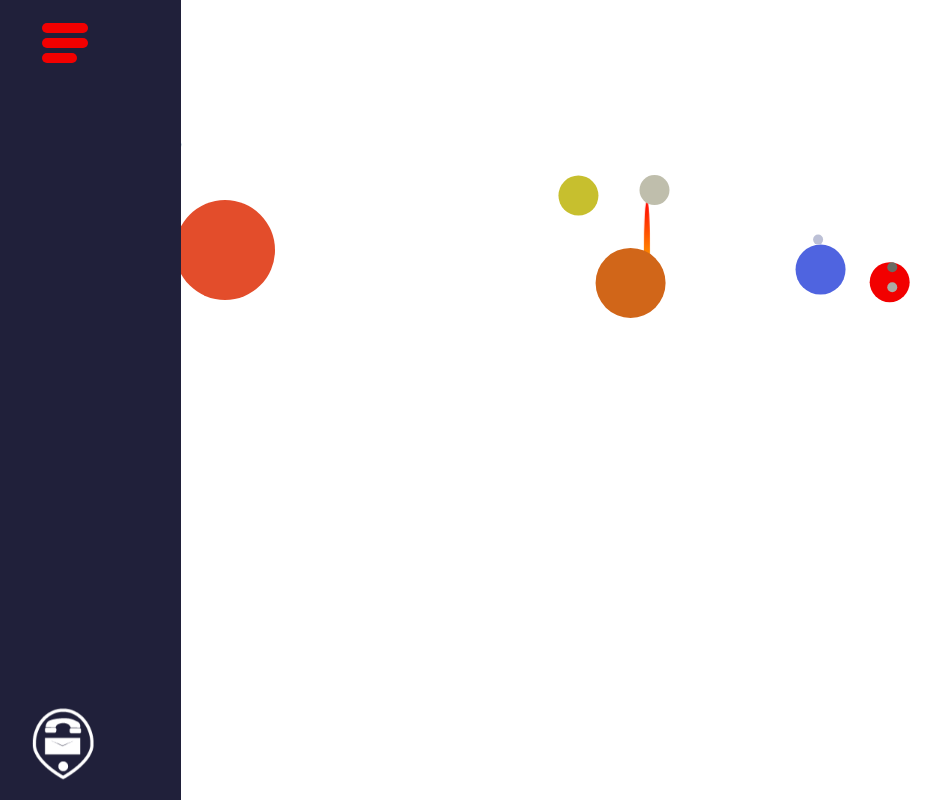
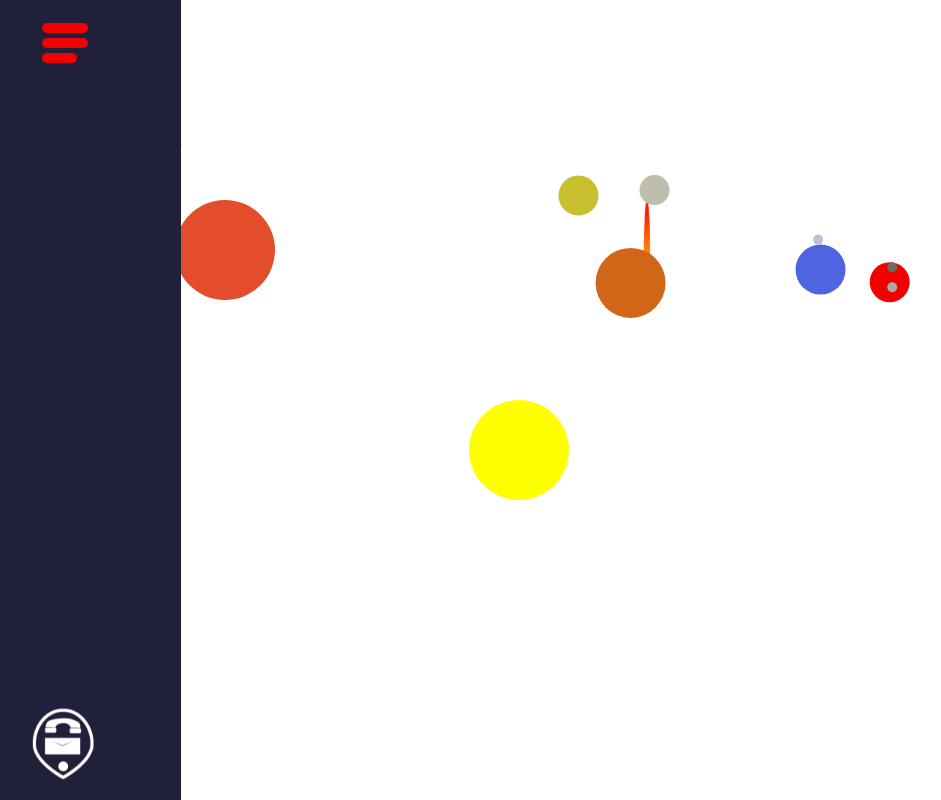
Before and after one commit to MikeTheFyke/MiFy, a Vue app in the folder client/: page / in a window 1280 px wide. Shown: the top 800 px of the page, without its empty margins (51-992 px from the left). Built offline with nearby package versions, Linux system fonts and the light colour scheme.

Commit message:
Repositioned space container

```diff
--- a/client/src/components/Space.vue
+++ b/client/src/components/Space.vue
@@ -1,14 +1,15 @@
 <template>
     <div id="space-container">
-        <div id="Alpha"></div>
-
+        <div id="space-container2">
+            <div id="Alpha"></div>
+        </div>
     </div>
 </template>
 
 <script>
 
 export default {
-        name: "Space",
+        name: 'Spacevue',
         data (){
             return{
 
@@ -28,9 +29,15 @@ export default {
 
 #space-container{
     position: absolute;
-    top: 200px;
+    top: 400px;
     width: 100%;
     height: 400px;
+}
+
+#space-container2{
+    margin: 0px auto;
+    width: 20vw;
+    height: 100%;
 }
 
 #Alpha{
```
